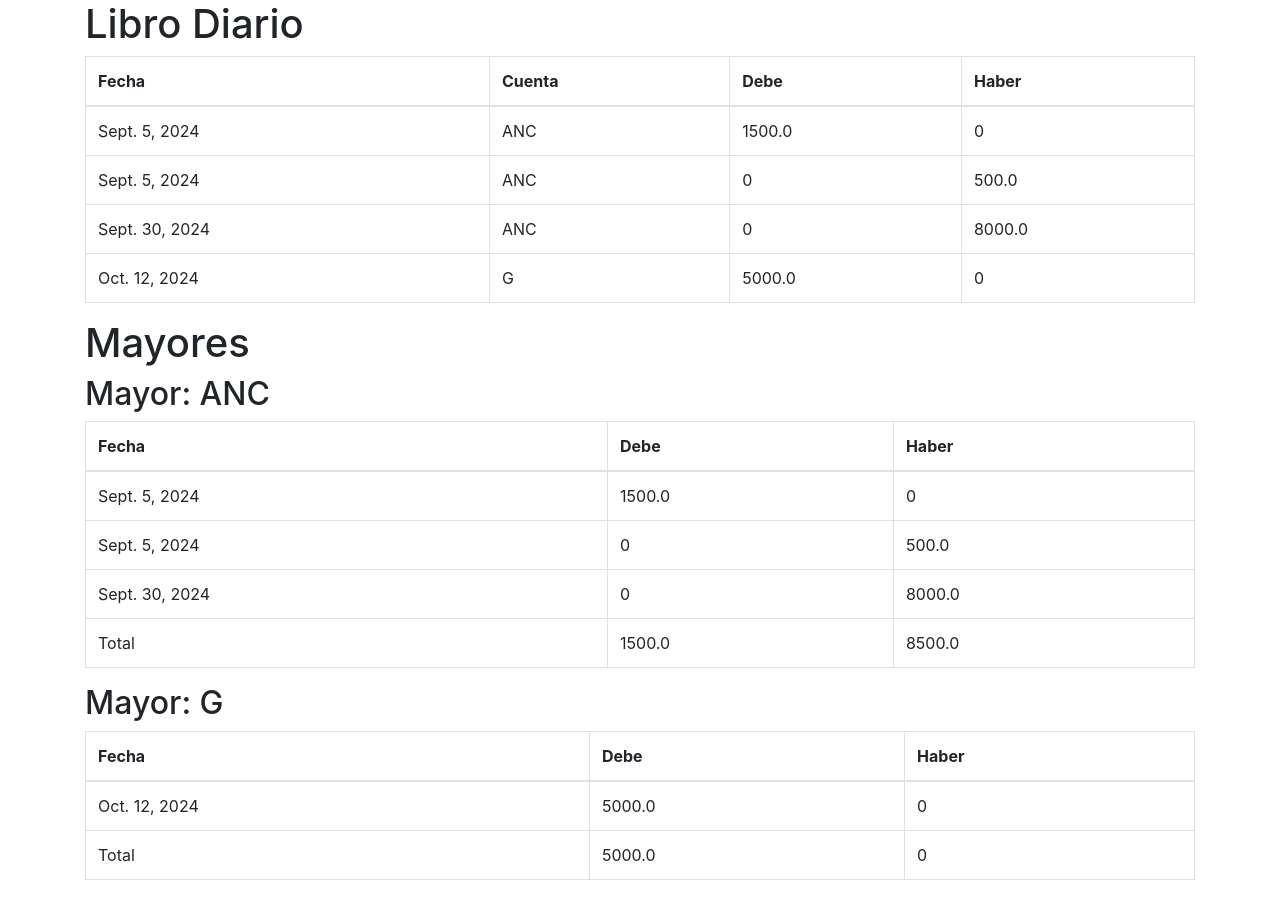
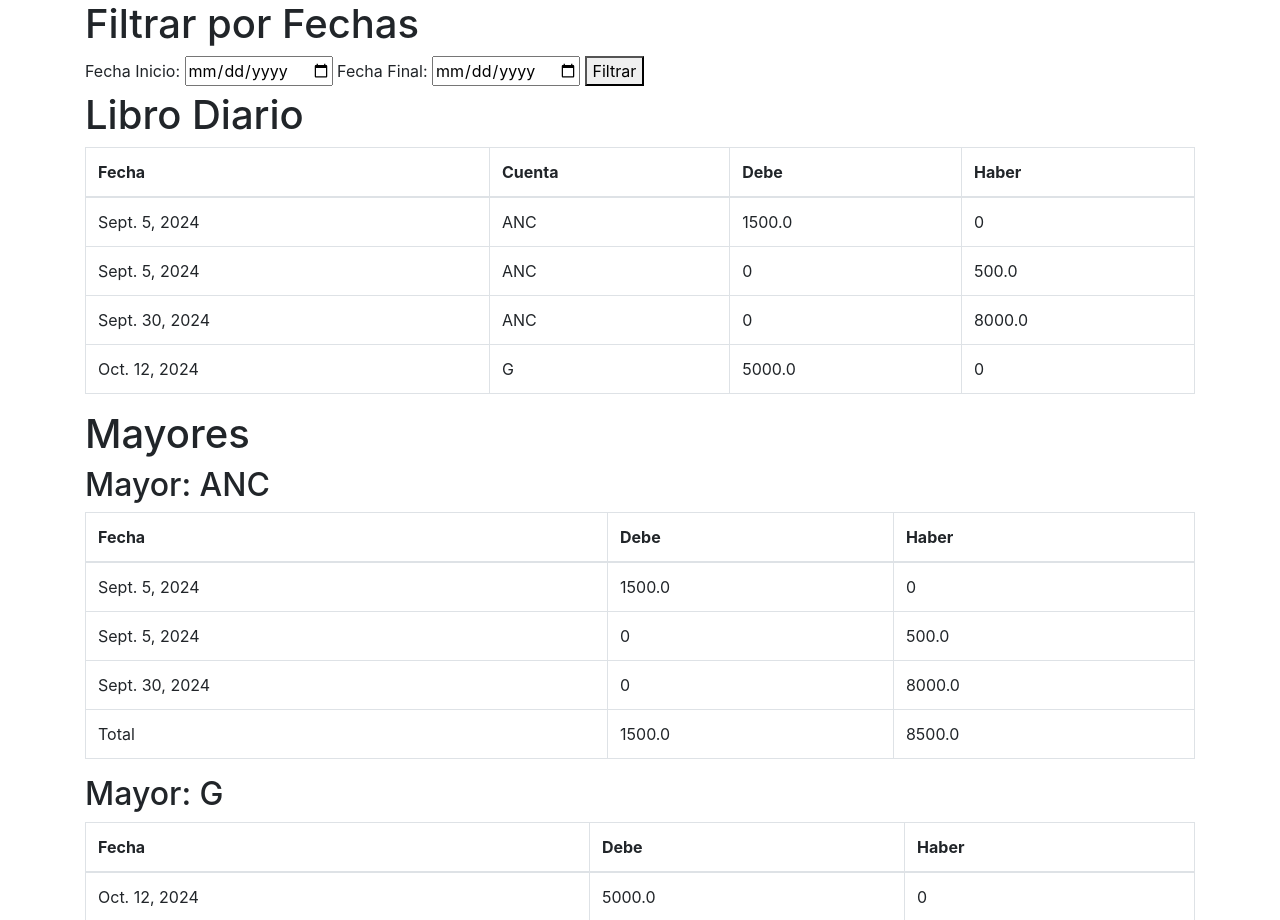
Before and after one commit to David1712uni/FinancieraValle, a Django app: page /resultados/ in a window 1280 px wide. Shown: the top 920 px of the page. Before the commit the page ends 880 px from the top, so only its background shows below. Run offline with Django 5.2, Linux system fonts and the light colour scheme; data comes from the database, SQL or seed files in the repository; some libraries are stand-ins or nearby versions.

Commit message:
Update resultados.html

```diff
--- a/AppWeb/app/templates/resultados.html
+++ b/AppWeb/app/templates/resultados.html
@@ -3,6 +3,15 @@
 {% block title %}Resultados Contables{% endblock %}
 
 {% block content %}
+    <h1>Filtrar por Fechas</h1>
+    <form method="get" action="{% url 'resultados' %}">
+        <label for="fecha_inicio">Fecha Inicio:</label>
+        <input type="date" id="fecha_inicio" name="fecha_inicio" required>
+        <label for="fecha_final">Fecha Final:</label>
+        <input type="date" id="fecha_final" name="fecha_final" required>
+        <button type="submit">Filtrar</button>
+    </form>
+
     <h1>Libro Diario</h1>
     <table class="table table-bordered">
         <thead>
```
